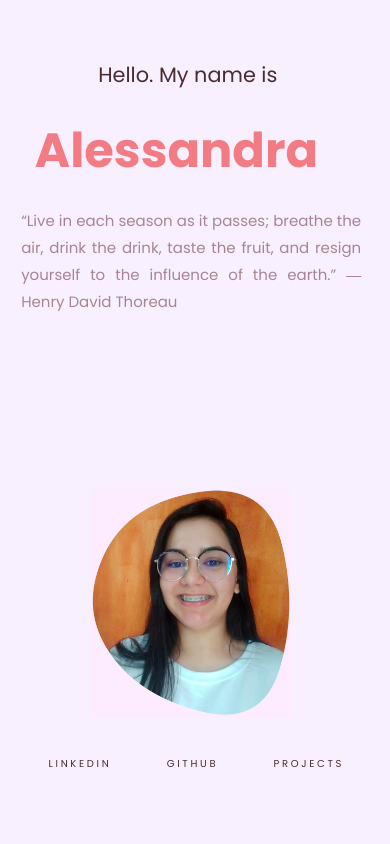
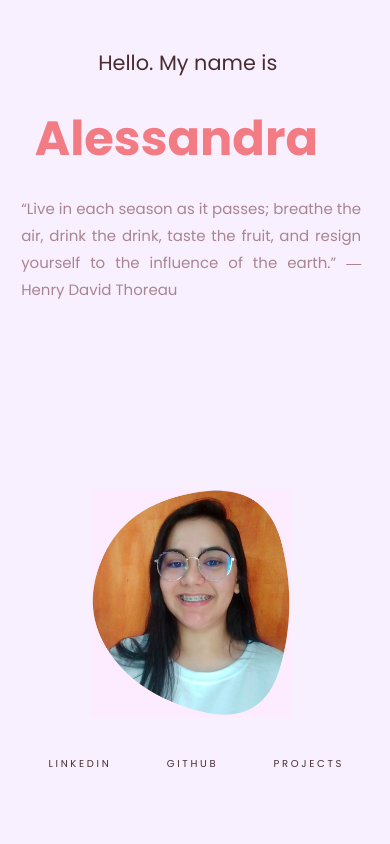
Before and after one commit to itsaleplets/portfolio, a React (Create React App) app: page / in a window 390 px wide. Shown: the top 844 px of the page. Built offline with nearby package versions, Linux system fonts and the light colour scheme; a web font is replaced by a local one.

Commit message:
fix: dicreasing head top

```diff
--- a/src/style/Head.css
+++ b/src/style/Head.css
@@ -65,7 +65,7 @@
   }
 
   .head-info {
-    margin:  5% 0 2% 5%;
+    margin:  2% 0 0% 5%;
   }
 
   .head-pic {
@@ -76,17 +76,14 @@
   .head-subTitle {
     margin-left: -10%;
     font-size: 1.3em;
-    /* margin-top: 0%; */
   }
 
   .head-title {
     font-size: 3em;
-    /* margin: 0% 0 0 0%; */
   }
 
   .head-contact {
     width: 90vw;
-    /* height: 100vh; */
     margin: 10% 0 0 5%;
   }
 }
```
Also changed, not shown: 1 other file (tests, documents, lock files or other folders).
